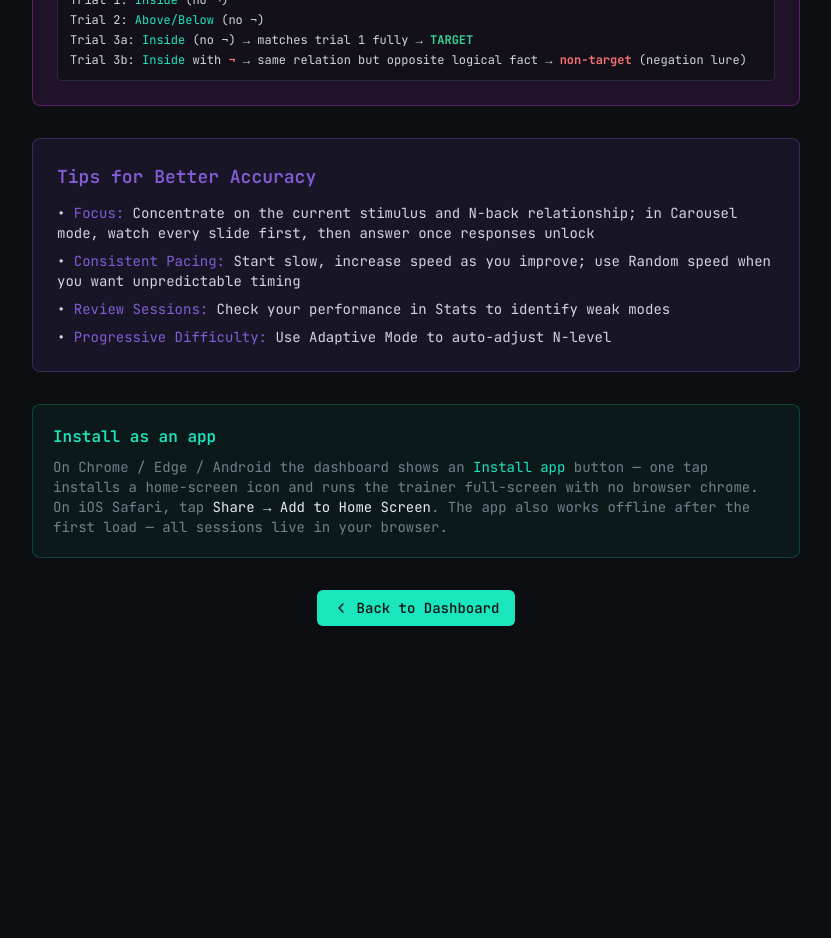
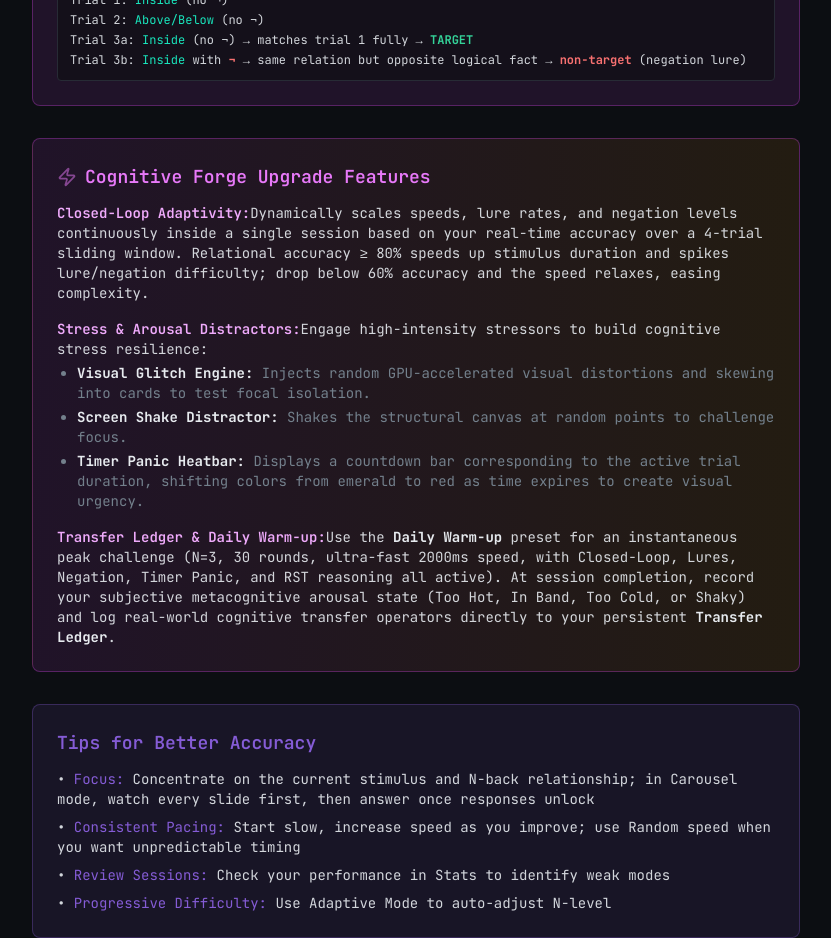
Before and after one commit to find-1-bug/goated-relational-nback-2, a React (Vite) app: page /#/tutorial in a window 1280 px wide. Shown: the part 5220-6158 px from the top of the page, without its empty margins (224-1055 px from the left). Before the commit the page ends 5878 px from the top, so only its background shows below. Built offline with nearby package versions, Linux system fonts and the light colour scheme.

Commit message:
fix: adjust closed-loop alert toast position, update tutorial content, and replace copyrighted terms with Transfer Ledger

```diff
--- a/src/components/game/GameScreen.jsx
+++ b/src/components/game/GameScreen.jsx
@@ -579,7 +579,7 @@ export default function GameScreen({ nLevel, modes, relationshipPool, totalRound
 
       {/* Dynamic Closed Loop Alert */}
       {modes.includes('adaptive_closed_loop') && gameState.adaptiveMessage && (
-        <div className="absolute top-16 left-1/2 -translate-x-1/2 z-50 pointer-events-none">
+        <div className="absolute bottom-24 left-1/2 -translate-x-1/2 z-50 pointer-events-none">
           <div className="px-4 py-2 rounded-full border border-primary/30 bg-background/90 backdrop-blur-md shadow-lg shadow-primary/20 text-primary font-mono text-xs font-semibold animate-pulse flex items-center gap-2">
             <span className="w-2 h-2 rounded-full bg-primary animate-ping" />
             {gameState.adaptiveMessage}
--- a/src/components/game/ResultsScreen.jsx
+++ b/src/components/game/ResultsScreen.jsx
@@ -59,8 +59,8 @@ export default function ResultsScreen({ gameState, onRestart, onBack }) {
   const nChanged = nextN !== gameState.nLevel;
 
   const [selectedZone, setSelectedZone] = React.useState(null);
-  const [mindwareText, setMindwareText] = React.useState('');
-  const [savedMindware, setSavedMindware] = React.useState(false);
+  const [transferText, setTransferText] = React.useState('');
+  const [savedTransfer, setSavedTransfer] = React.useState(false);
 
   const saveZoneCheckIn = (zone, accuracy, nLevel) => {
     try {
@@ -77,9 +77,9 @@ export default function ResultsScreen({ gameState, onRestart, onBack }) {
     }
   };
 
-  const saveMindwareCard = (text, zone, accuracy, nLevel) => {
+  const saveTransferCard = (text, zone, accuracy, nLevel) => {
     try {
-      const ledger = JSON.parse(localStorage.getItem('goated_mindware_ledger') || '[]');
+      const ledger = JSON.parse(localStorage.getItem('goated_transfer_ledger') || '[]');
       ledger.push({
         id: Math.random().toString(36).substring(2, 9),
         timestamp: new Date().toISOString(),
@@ -88,7 +88,7 @@ export default function ResultsScreen({ gameState, onRestart, onBack }) {
         accuracy,
         nLevel,
       });
-      localStorage.setItem('goated_mindware_ledger', JSON.stringify(ledger));
+      localStorage.setItem('goated_transfer_ledger', JSON.stringify(ledger));
     } catch (e) {
       console.error(e);
     }
@@ -175,36 +175,36 @@ export default function ResultsScreen({ gameState, onRestart, onBack }) {
           </div>
         </div>
 
-        {/* Mindware Operator Far-Transfer Prompt */}
+        {/* Transfer Operator Far-Transfer Prompt */}
         <div className="bg-secondary/20 rounded-xl p-4 border border-border/60 space-y-3">
           <div className="text-xs font-mono uppercase tracking-widest font-semibold text-fuchsia-400 flex items-center gap-1.5">
-            <TrendingUp className="w-3.5 h-3.5" /> Mindware Operator Card
+            <TrendingUp className="w-3.5 h-3.5" /> Transfer Operator Card
           </div>
           <p className="text-[11px] font-mono text-muted-foreground leading-normal">
-            Crystallize this raw relational focus ($G_f$) into portable real-world mindware ($G_c$):
+            Crystallize this raw relational focus ($G_f$) into portable real-world cognitive transfer ($G_c$):
           </p>
 
-          {savedMindware ? (
+          {savedTransfer ? (
             <div className="p-3 rounded-lg border border-emerald-500/30 bg-emerald-500/10 text-emerald-400 font-mono text-xs text-center animate-pulse">
-              ✓ Mindware operator logged in your Ledger!
+              ✓ Transfer operator logged in your Ledger!
             </div>
           ) : (
             <div className="space-y-2">
               <textarea
-                value={mindwareText}
-                onChange={e => setMindwareText(e.target.value)}
+                value={transferText}
+                onChange={e => setTransferText(e.target.value)}
                 placeholder="E.g., I will apply this deep auditory relational tracking to isolate key requirements in my upcoming client sync today."
                 className="w-full h-20 bg-background/50 border border-border rounded-lg p-2 font-mono text-xs text-foreground placeholder:text-muted-foreground/50 focus:outline-none focus:ring-1 focus:ring-primary focus:border-primary resize-none"
               />
               <Button
-                disabled={!mindwareText.trim()}
+                disabled={!transferText.trim()}
                 onClick={() => {
-                  saveMindwareCard(mindwareText, selectedZone, results.overall.accuracy, gameState.nLevel);
-                  setSavedMindware(true);
+                  saveTransferCard(transferText, selectedZone, results.overall.accuracy, gameState.nLevel);
+                  setSavedTransfer(true);
                 }}
                 className="w-full font-mono text-xs py-1 h-8 bg-fuchsia-600 hover:bg-fuchsia-500 text-white disabled:opacity-50"
               >
-                Log to Mindware Ledger
+                Log to Transfer Ledger
               </Button>
             </div>
           )}
--- a/src/components/game/StartScreen.jsx
+++ b/src/components/game/StartScreen.jsx
@@ -445,7 +445,7 @@ export default function StartScreen({ onStart, suggestedN, lastSettings }) {
 
   const loadLedgerEntries = () => {
     try {
-      const ledger = JSON.parse(localStorage.getItem('goated_mindware_ledger') || '[]');
+      const ledger = JSON.parse(localStorage.getItem('goated_transfer_ledger') || '[]');
       setLedgerEntries(ledger.reverse());
     } catch (e) {
       console.error(e);
@@ -650,7 +650,7 @@ export default function StartScreen({ onStart, suggestedN, lastSettings }) {
             onClick={() => setShowLedger(true)}
             className="flex-1 h-9 border-primary/30 text-primary hover:bg-primary/5 font-mono text-xs gap-1.5"
           >
-            <TrendingUp className="w-3.5 h-3.5" /> Mindware Ledger
+            <TrendingUp className="w-3.5 h-3.5" /> Transfer Ledger
           </Button>
         </div>
 
@@ -1209,7 +1209,7 @@ export default function StartScreen({ onStart, suggestedN, lastSettings }) {
           </Button>
         </div>
 
-        {/* Mindware Ledger Drawer */}
+        {/* Transfer Ledger Drawer */}
         <AnimatePresence>
           {showLedger && (
             <motion.div
@@ -1222,7 +1222,7 @@ export default function StartScreen({ onStart, suggestedN, lastSettings }) {
                 <div className="flex items-center justify-between border-b border-border pb-3">
                   <div className="flex items-center gap-2">
                     <TrendingUp className="w-5 h-5 text-fuchsia-400 animate-pulse" />
-                    <h3 className="font-mono font-bold text-lg text-foreground">Mindware Ledger</h3>
+                    <h3 className="font-mono font-bold text-lg text-foreground">Transfer Ledger</h3>
                   </div>
                   <button
                     onClick={() => setShowLedger(false)}
@@ -1239,7 +1239,7 @@ export default function StartScreen({ onStart, suggestedN, lastSettings }) {
                 <div className="space-y-3">
                   {ledgerEntries.length === 0 ? (
                     <div className="text-center py-12 border border-dashed border-border rounded-xl text-muted-foreground font-mono text-xs">
-                      No mindware logged yet. Finish a training session to write your first entry!
+                      No transfer operators logged yet. Finish a training session to write your first entry!
                     </div>
                   ) : (
                     ledgerEntries.map(entry => (
@@ -1258,9 +1258,9 @@ export default function StartScreen({ onStart, suggestedN, lastSettings }) {
                           <button
                             onClick={() => {
                               try {
-                                const currentLedger = JSON.parse(localStorage.getItem('goated_mindware_ledger') || '[]');
+                                const currentLedger = JSON.parse(localStorage.getItem('goated_transfer_ledger') || '[]');
                                 const filtered = currentLedger.filter(item => item.id !== entry.id);
-                                localStorage.setItem('goated_mindware_ledger', JSON.stringify(filtered));
+                                localStorage.setItem('goated_transfer_ledger', JSON.stringify(filtered));
                                 loadLedgerEntries();
                               } catch (e) {
                                 console.error(e);
--- a/src/pages/Tutorial.jsx
+++ b/src/pages/Tutorial.jsx
@@ -273,6 +273,32 @@ export default function Tutorial() {
           </div>
         </div>
 
+        {/* Cognitive Forge v2.0 Upgrades */}
+        <div className="rounded-lg bg-gradient-to-r from-fuchsia-500/10 to-amber-500/10 border border-fuchsia-500/30 p-6 mb-8">
+          <h2 className="text-lg font-mono font-semibold text-fuchsia-400 mb-3 flex items-center gap-2">
+            <Zap className="w-5 h-5 text-fuchsia-400 animate-pulse" /> Cognitive Forge Upgrade Features
+          </h2>
+          <div className="space-y-4 text-sm font-mono text-foreground/90">
+            <div>
+              <span className="text-fuchsia-300 font-semibold">Closed-Loop Adaptivity:</span>
+              Dynamically scales speeds, lure rates, and negation levels continuously inside a single session based on your real-time accuracy over a 4-trial sliding window. Relational accuracy &ge; 80% speeds up stimulus duration and spikes lure/negation difficulty; drop below 60% accuracy and the speed relaxes, easing complexity.
+            </div>
+            <div>
+              <span className="text-fuchsia-300 font-semibold">Stress &amp; Arousal Distractors:</span>
+              Engage high-intensity stressors to build cognitive stress resilience:
+              <ul className="list-disc pl-5 mt-1 space-y-1 text-muted-foreground">
+                <li><strong className="text-foreground">Visual Glitch Engine:</strong> Injects random GPU-accelerated visual distortions and skewing into cards to test focal isolation.</li>
+                <li><strong className="text-foreground">Screen Shake Distractor:</strong> Shakes the structural canvas at random points to challenge focus.</li>
+                <li><strong className="text-foreground">Timer Panic Heatbar:</strong> Displays a countdown bar corresponding to the active trial duration, shifting colors from emerald to red as time expires to create visual urgency.</li>
+              </ul>
+            </div>
+            <div>
+              <span className="text-fuchsia-300 font-semibold">Transfer Ledger &amp; Daily Warm-up:</span>
+              Use the <strong className="text-foreground">Daily Warm-up</strong> preset for an instantaneous peak challenge (N=3, 30 rounds, ultra-fast 2000ms speed, with Closed-Loop, Lures, Negation, Timer Panic, and RST reasoning all active). At session completion, record your subjective metacognitive arousal state (Too Hot, In Band, Too Cold, or Shaky) and log real-world cognitive transfer operators directly to your persistent <strong className="text-foreground">Transfer Ledger</strong>.
+            </div>
+          </div>
+        </div>
+
         {/* Accuracy Tips */}
         <div className="rounded-lg bg-accent/10 border border-accent/30 p-6 mb-8">
           <h2 className="text-lg font-mono font-semibold text-accent mb-3">Tips for Better Accuracy</h2>
```
